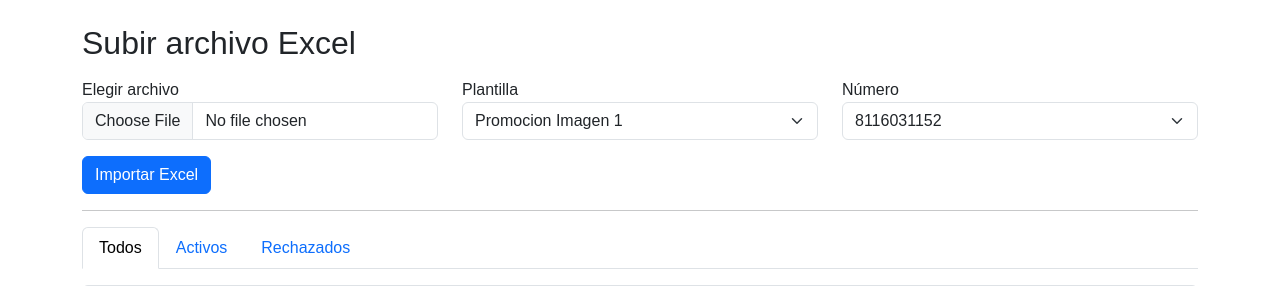
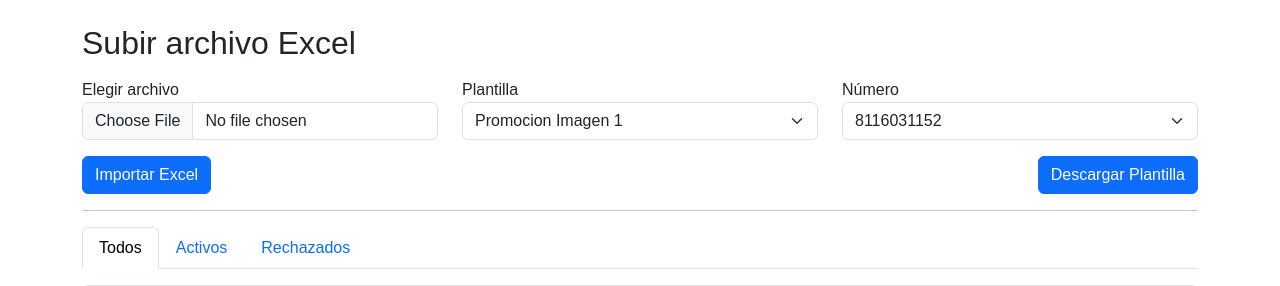
Before and after one commit to Valdi06/SistemaExcel, a PHP site: page / in a window 1280 px wide. Shown: the top 286 px of the page. Run offline with PHP 8.4, Linux system fonts and the light colour scheme; data that the repository does not hold is empty.

Commit message:
Se agrega boton para descarga de plantilla

```diff
--- a/index.php
+++ b/index.php
@@ -50,6 +50,7 @@
 
 
         <button type="submit" class="btn btn-primary">Importar Excel</button>
+        <a href="./template/plantilla.xlsx" download class="btn btn-primary" style="float: right;">Descargar Plantilla</a>
     </form>
 
     <hr>
```
Also changed, not shown: 1 other file.
